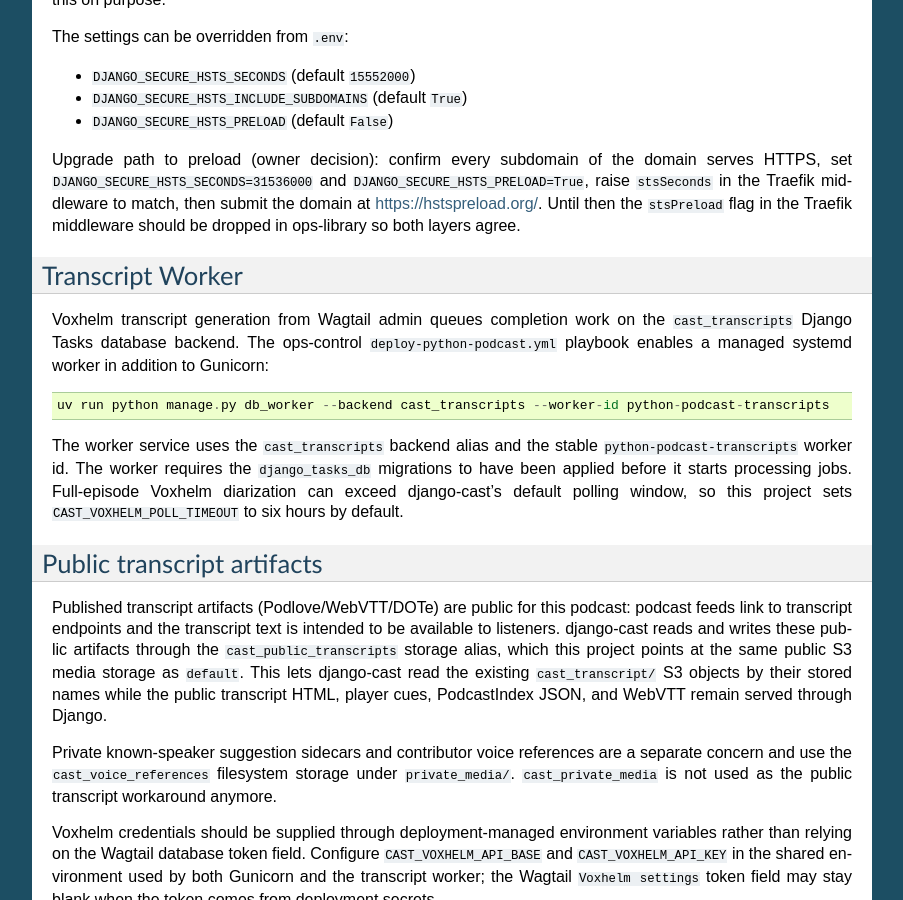
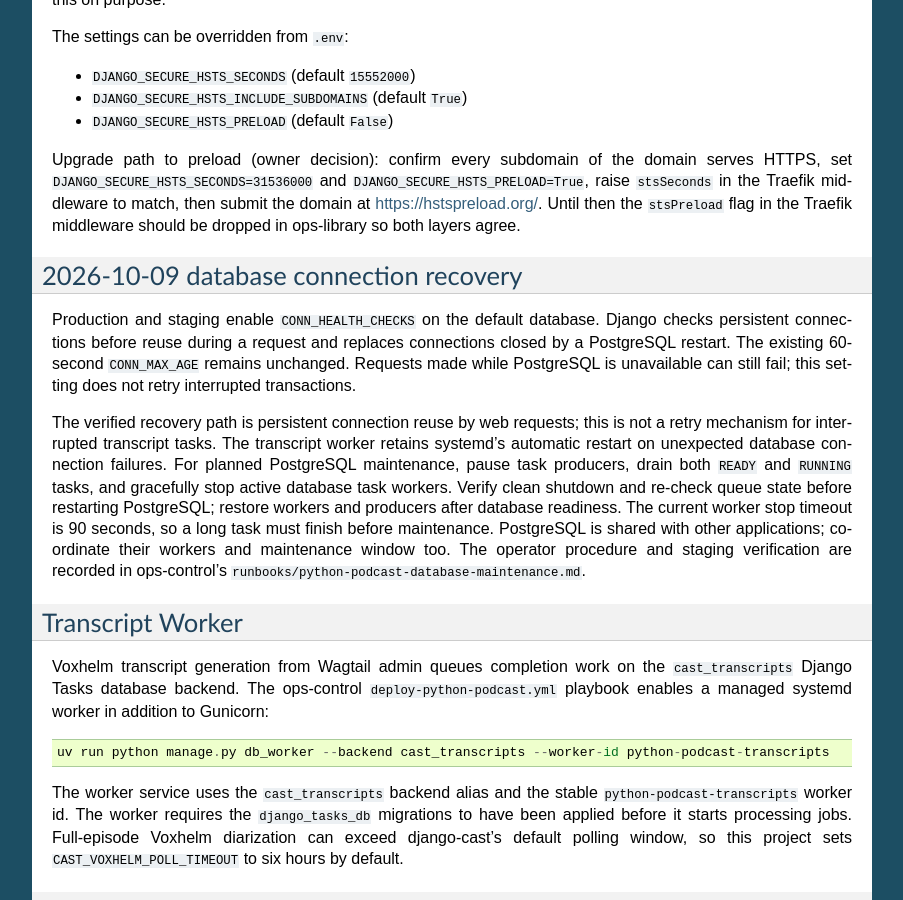
Before and after one commit to ephes/python-podcast, a Sphinx documentation site: the page built from docs/deploy.rst, in a window 1280 px wide and 900 px high, scrolled down 2365 px. Shown: the whole window, without its empty margins (198-1101 px from the left). Built offline with Sphinx 7.4.7, drawn with Linux system fonts in a browser that asks for light colours; some of the changed text lies outside the part shown.

Commit message:
Recover persistent database connections after PostgreSQL restarts

```diff
--- a/docs/deploy.rst
+++ b/docs/deploy.rst
@@ -150,6 +150,28 @@ middleware to match, then submit the domain at https://hstspreload.org/.
 Until then the ``stsPreload`` flag in the Traefik middleware should be dropped
 in ops-library so both layers agree.
 
+2026-10-09 database connection recovery
+----------------------------------------
+
+Production and staging enable ``CONN_HEALTH_CHECKS`` on the default database.
+Django checks persistent connections before reuse during a request and replaces
+connections closed by a PostgreSQL restart. The existing 60-second
+``CONN_MAX_AGE`` remains unchanged. Requests made while PostgreSQL is unavailable
+can still fail; this setting does not retry interrupted transactions.
+
+The verified recovery path is persistent connection reuse by web requests;
+this is not a retry mechanism for interrupted transcript tasks. The transcript
+worker retains systemd's automatic restart on unexpected database connection
+failures. For planned PostgreSQL maintenance, pause task producers, drain both
+``READY`` and ``RUNNING`` tasks, and gracefully stop active database task workers.
+Verify clean shutdown and re-check queue state before restarting PostgreSQL;
+restore workers and producers after database readiness. The current worker stop
+timeout is 90 seconds, so a long task must finish before maintenance. PostgreSQL
+is shared with other applications; coordinate their workers and maintenance
+window too.
+The operator procedure and staging verification are recorded in ops-control's
+``runbooks/python-podcast-database-maintenance.md``.
+
 Transcript Worker
 -----------------
 
```
Also changed, not shown: 1 other file.
